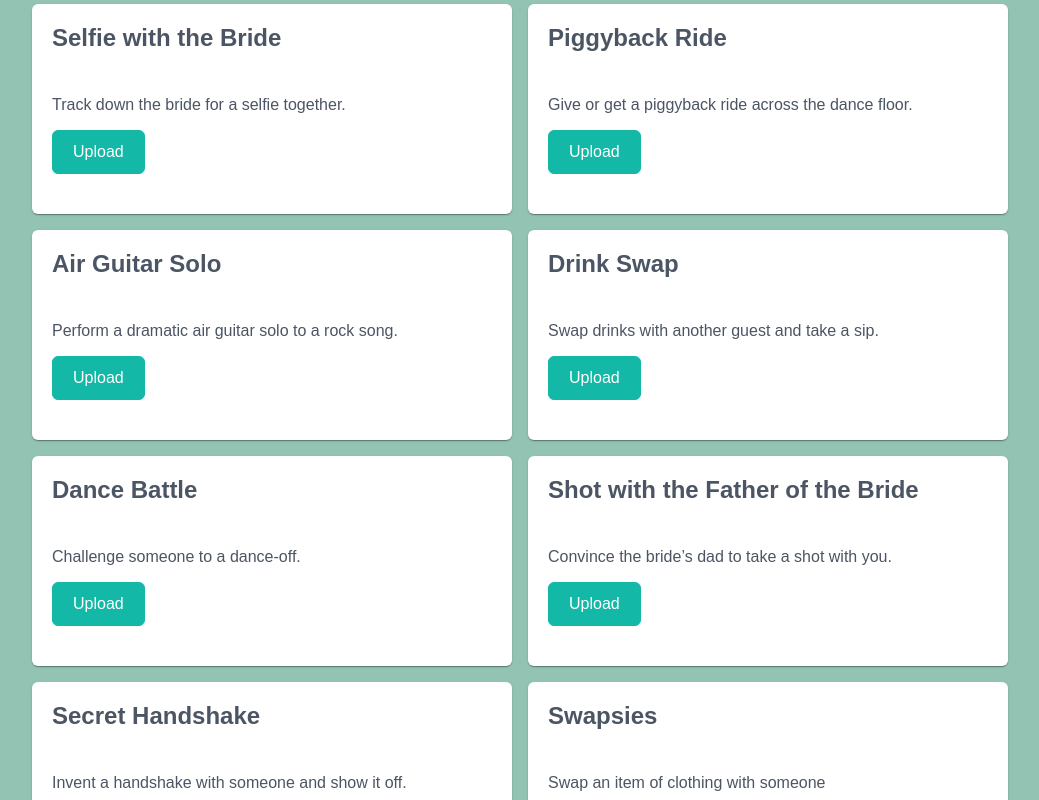
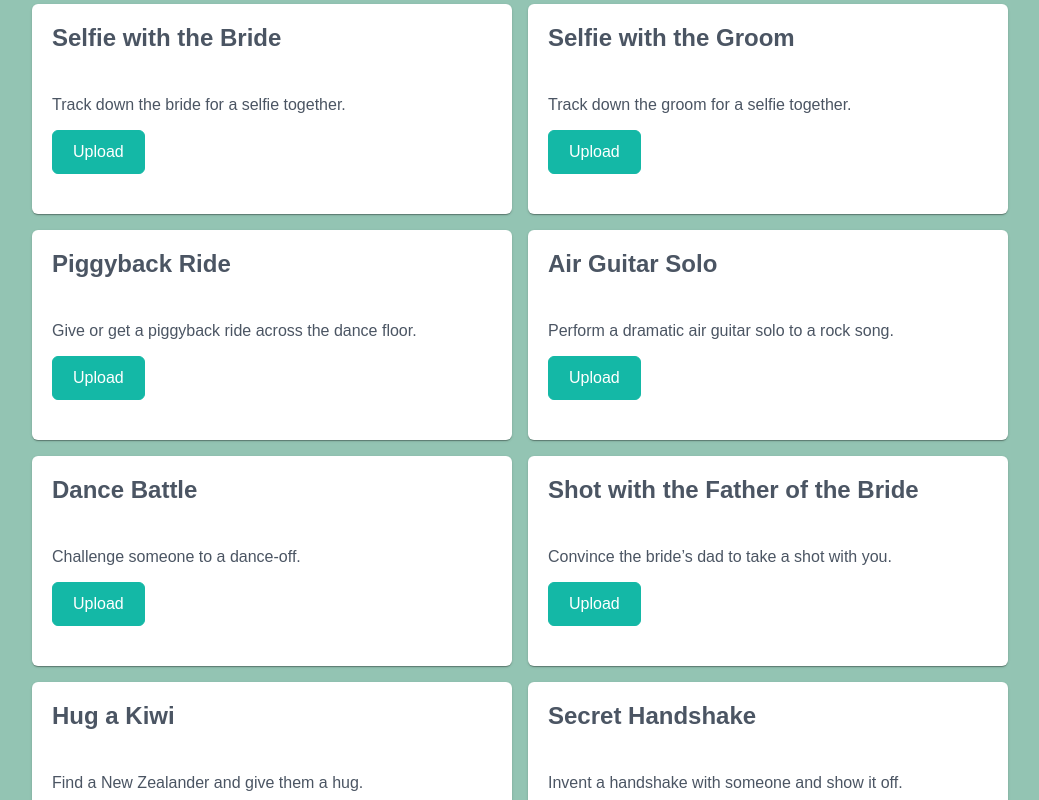
Before and after one commit to breezedave/card-game, a React (Vite) app: page /chooseCard in a window 1280 px wide. Shown: the part 820-1620 px from the top of the page, without its empty margins (120-1159 px from the left). Built offline with nearby package versions, Linux system fonts and the light colour scheme; a web font is replaced by a local one.

Commit message:
more challenges

```diff
--- a/src/cardDetails.mjs
+++ b/src/cardDetails.mjs
@@ -36,6 +36,11 @@ const cardDetailsArray = [
       "description": "Track down the bride for a selfie together."
     },
     {
+      "title": "Selfie with the Groom",
+      "category": "The Happy Couple",
+      "description": "Track down the groom for a selfie together."
+    },
+    {
       "title": "Piggyback Ride",
       "category": "Family & Friends",
       "description": "Give or get a piggyback ride across the dance floor."
@@ -46,11 +51,6 @@ const cardDetailsArray = [
       "description": "Perform a dramatic air guitar solo to a rock song."
     },
     {
-      "title": "Drink Swap",
-      "category": "Drinks",
-      "description": "Swap drinks with another guest and take a sip."
-    },
-    {
       "title": "Dance Battle",
       "category": "Music & Dancing",
       "description": "Challenge someone to a dance-off."
@@ -59,6 +59,10 @@ const cardDetailsArray = [
       "title": "Shot with the Father of the Bride",
       "category": "Drinks",
       "description": "Convince the bride’s dad to take a shot with you."
+    },
+    {
+      "title": "Hug a Kiwi",
+      "description": "Find a New Zealander and give them a hug."
     },
     {
       "title": "Secret Handshake",
@@ -78,11 +82,6 @@ const cardDetailsArray = [
       "title": "Photo Bomb",
       "category": "Family & Friends",
       "description": "Sneak into someone else’s photo in a funny way."
-    },
-    {
-      "title": "Finish Their Drink",
-      "category": "Drinks",
-      "description": "With permission, finish off another guest’s drink."
     },
     {
       "title": "Find a Twin",
@@ -120,11 +119,6 @@ const cardDetailsArray = [
       "description": "Find the best man and take a shot together."
     },
     {
-      "title": "Stolen Dessert",
-      "category": "Wedding Traditions",
-      "description": "Sneak a bite of someone else’s dessert (with consent)."
-    },
-    {
       "title": "Silly Hat Hunt",
       "category": "Family & Friends",
       "description": "Find or improvise a funny hat and wear it on the dance floor."
@@ -150,14 +144,19 @@ const cardDetailsArray = [
       "description": "Dance barefoot in the middle of the floor."
     },
     {
+      "title": "It’s been a long night",
+      "category": "",
+      "description": "Snap a pic of someone sleeping"
+    },
+    {
       "title": "Bride & Groom Sandwich",
       "category": "The Happy Couple",
       "description": "Pose between the couple in a group hug."
     },
     {
-      "title": "I'll regret that",
+      "title": "I’ll regret that",
       "category": "Family & Friends",
-      "description": "Do something you know you'll regret in the morning"
+      "description": "Do something you know you’ll regret in the morning"
     },
     {
       "title": "Final Shot Challenge",
```
